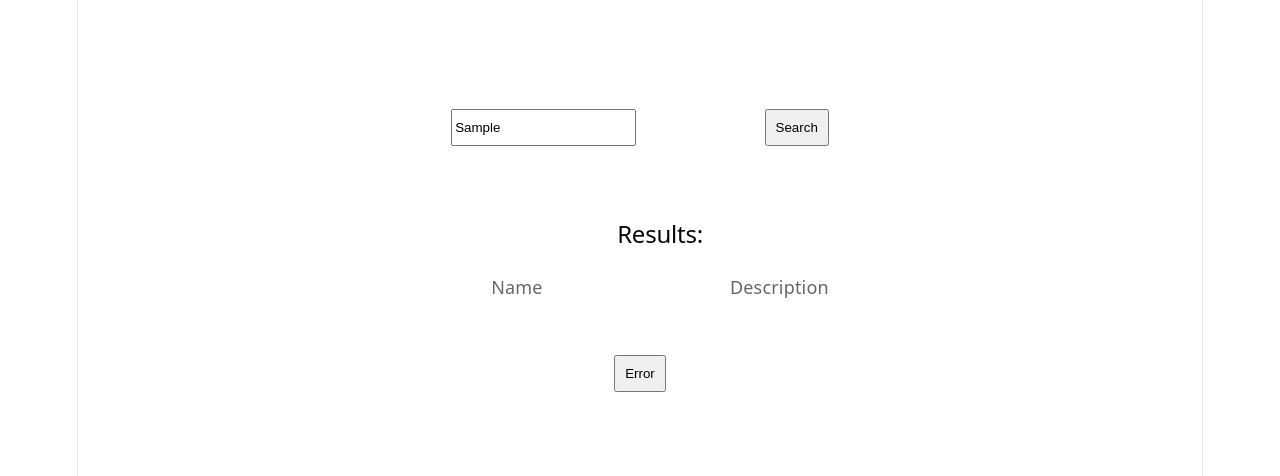
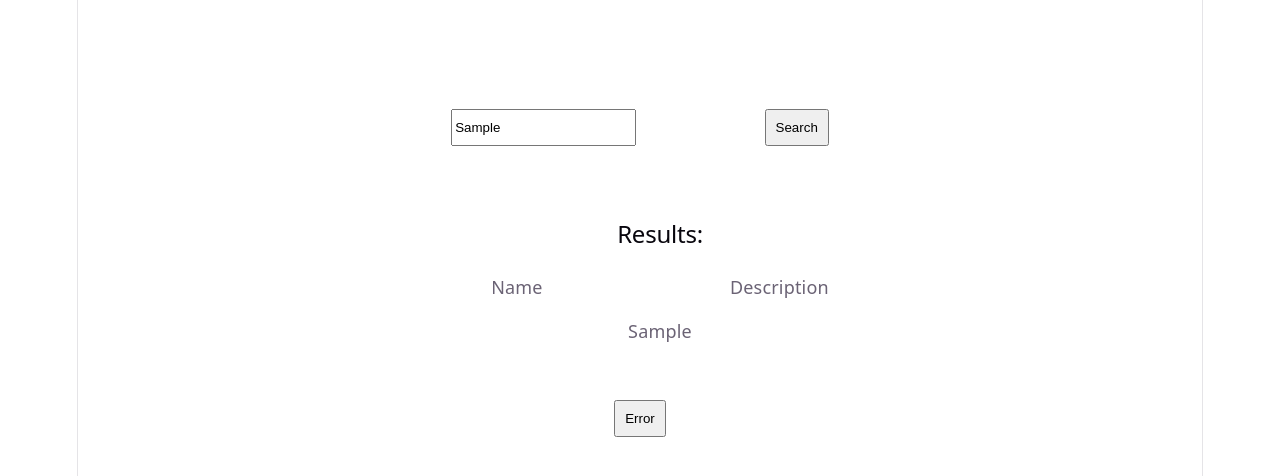
Before and after one commit to Nastya-Student/rss-react, a React (Vite) app in the folder rs-react-app/: page / in a window 1280 px wide. Both pictures are taken after typing "Sample" into the empty fields and a click on the button "Search". Shown: the top 476 px of the page. Built offline with nearby package versions, Linux system fonts and the light colour scheme.

Commit message:
fix: remove extra states from result block

```diff
--- a/rs-react-app/src/components/results/Results.tsx
+++ b/rs-react-app/src/components/results/Results.tsx
@@ -6,16 +6,15 @@ type ResultsProps = {
   items: string[];
 }
 
-type ResultsState = {
-  items: string[];
-}
 
-export class Results extends React.Component <ResultsProps, ResultsState>{
+
+export class Results extends React.Component <ResultsProps>{
   constructor (props: ResultsProps){
     super(props);
-    this.state = {items: props.items}
   }
+
   render () {
+    // console.log('from results: ' + this.props.items)
     return <div className={this.props.className}>
       <ResultList items={this.props.items}>Results</ResultList>
     </div>
--- a/rs-react-app/src/components/results/ResultsList.tsx
+++ b/rs-react-app/src/components/results/ResultsList.tsx
@@ -1,18 +1,14 @@
 import React, { type ReactNode } from "react";
 
-type ResultListState = {
-  items: string[];
-}
 
 type ResultListProps = {
   children: ReactNode;
   items: string[];
 }
 
-export class ResultList extends React.Component <ResultListProps, ResultListState>{
+export class ResultList extends React.Component <ResultListProps>{
   constructor(props: ResultListProps){
     super(props);
-    this.state = this.props;
   }
 
 
@@ -23,7 +19,7 @@ export class ResultList extends React.Component <ResultListProps, ResultListStat
               <div>Name</div>
               <div>Description</div>
             </li>
-            {this.state.items.map((item, index) => <li key={index}>{item}</li>)}
+            {this.props.items.map((item, index) => <li key={index}>{item}</li>)}
     </ul>
   }
 }
```
